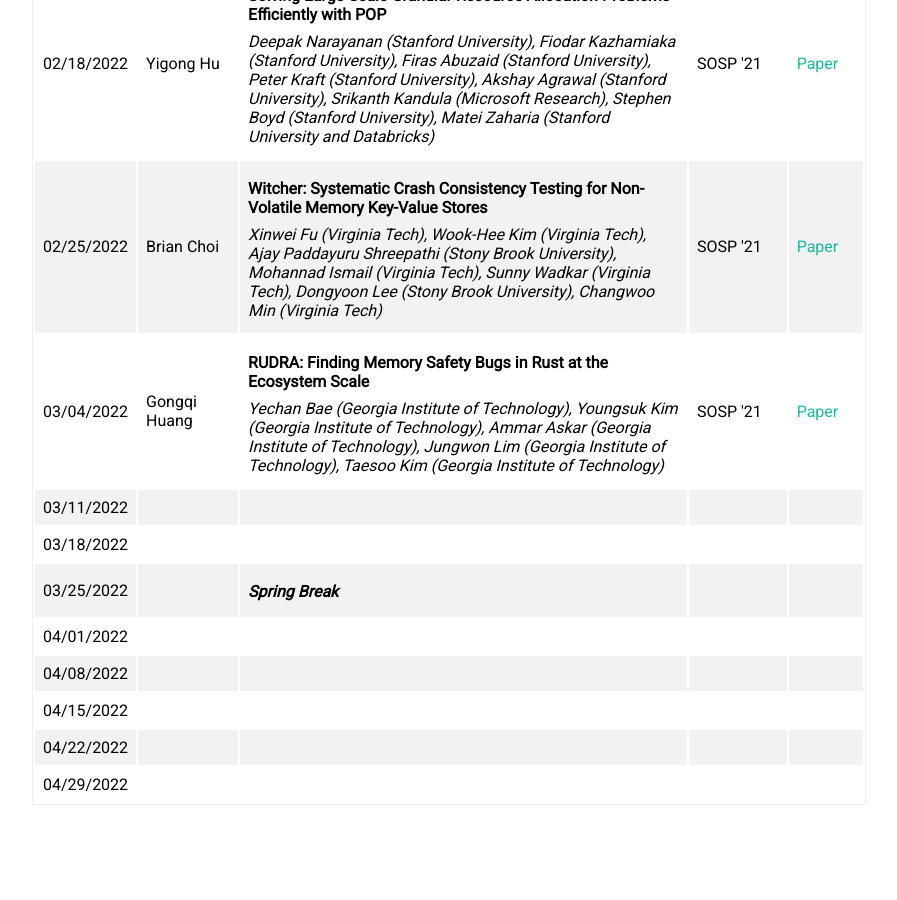
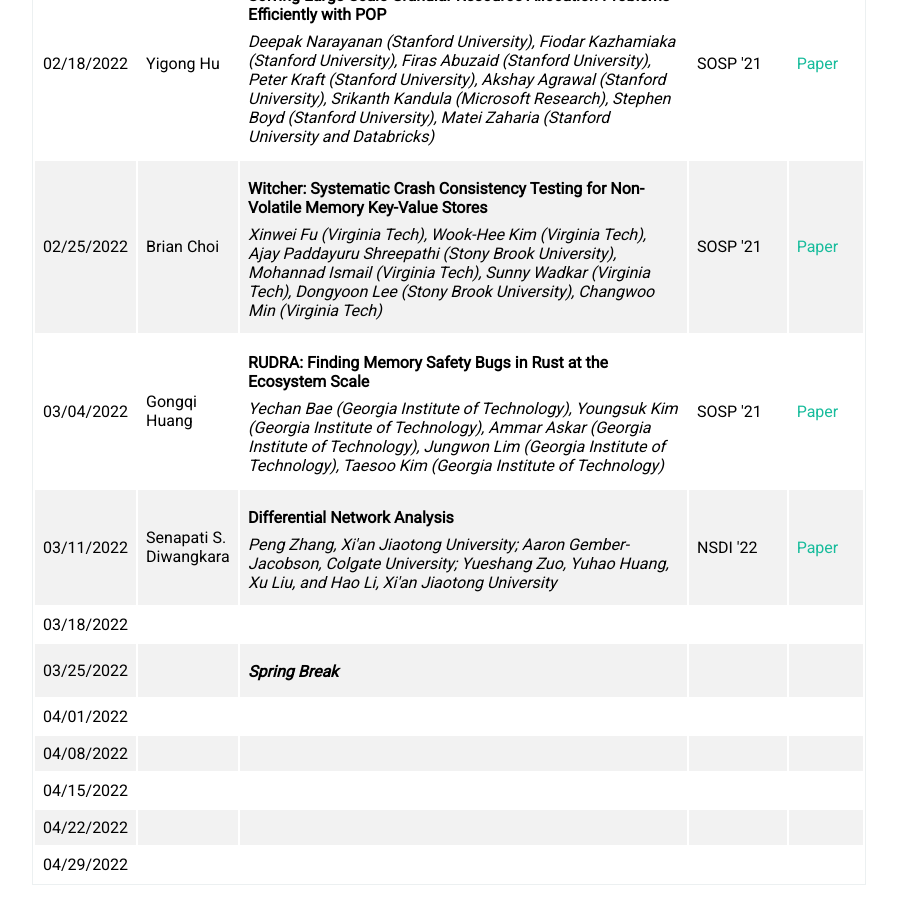
Before and after one commit to ryanphuang/CS817-WWW, a Jekyll site: the page built from index.html, in a window 1280 px wide and 900 px high, scrolled down 1269 px. Shown: the whole window, without its empty margins (143-1040 px from the left). Built offline with Jekyll 4.4.1, drawn with Linux system fonts in a browser that asks for light colours; before the commit the page ends 2089 px from its top, so only the background shows below that.

Commit message:
update schedule

```diff
--- a/_includes/schedule.html
+++ b/_includes/schedule.html
@@ -65,13 +65,13 @@
   </tr>
   <tr>
     <td>03/11/2022</td>
-    <td></td>
+    <td>Senapati S. Diwangkara</td>
     <td>
-      <p class="title"></p>
-      <p class="authors"></p>
+      <p class="title">Differential Network Analysis</p>
+      <p class="authors">Peng Zhang, Xi'an Jiaotong University; Aaron Gember-Jacobson, Colgate University; Yueshang Zuo, Yuhao Huang, Xu Liu, and Hao Li, Xi'an Jiaotong University</p>
     </td>
-    <td></td>
-    <td><a href="#"></a></td>
+    <td>NSDI '22</td>
+    <td><a href="https://aaron.gember-jacobson.com/docs/nsdi2022dna.pdf">Paper</a></td>
   </tr>
   <tr>
     <td>03/18/2022</td>
```
